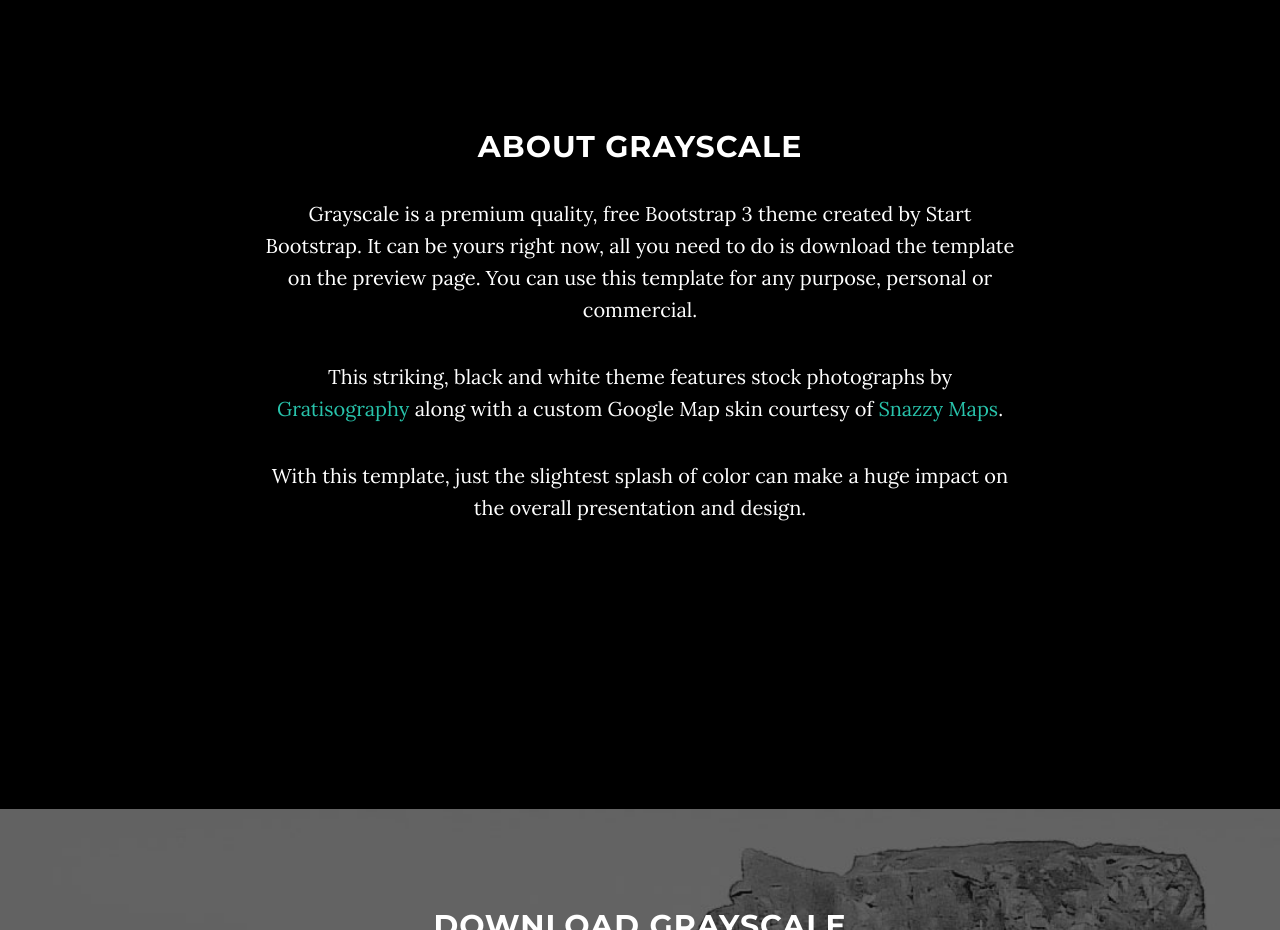
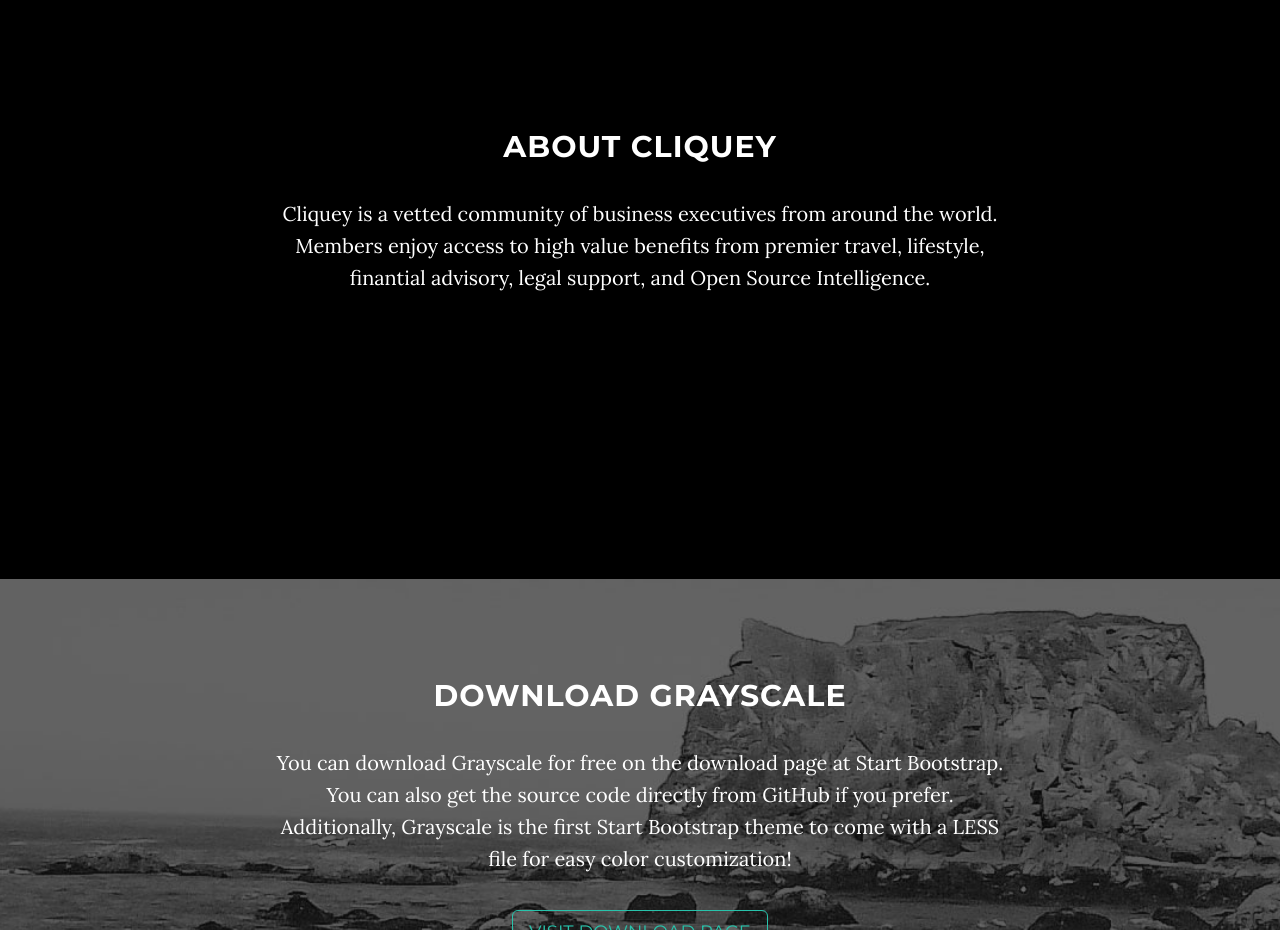
Before and after one commit to Xpertians/cliquey, a plain HTML site: page index.html in a window 1280 px wide. Shown: the part 920-1850 px from the top of the page. Drawn offline with Linux system fonts and the light colour scheme.

Commit message:
small fix

```diff
--- a/index.html
+++ b/index.html
@@ -79,10 +79,8 @@
     <section id="about" class="container content-section text-center">
         <div class="row">
             <div class="col-lg-8 col-lg-offset-2">
-                <h2>About Grayscale</h2>
-                <p>Grayscale is a premium quality, free Bootstrap 3 theme created by Start Bootstrap. It can be yours right now, all you need to do is download the template on the preview page. You can use this template for any purpose, personal or commercial.</p>
-                <p>This striking, black and white theme features stock photographs by <a href="http://gratisography.com/">Gratisography</a> along with a custom Google Map skin courtesy of <a href="http://snazzymaps.com/">Snazzy Maps</a>.</p>
-                <p>With this template, just the slightest splash of color can make a huge impact on the overall presentation and design.</p>
+                <h2>About Cliquey</h2>
+                <p>Cliquey is a vetted community of business executives from around the world. Members enjoy access to high value benefits from premier travel, lifestyle, finantial advisory, legal support, and Open Source Intelligence.</p>
             </div>
         </div>
     </section>
```
